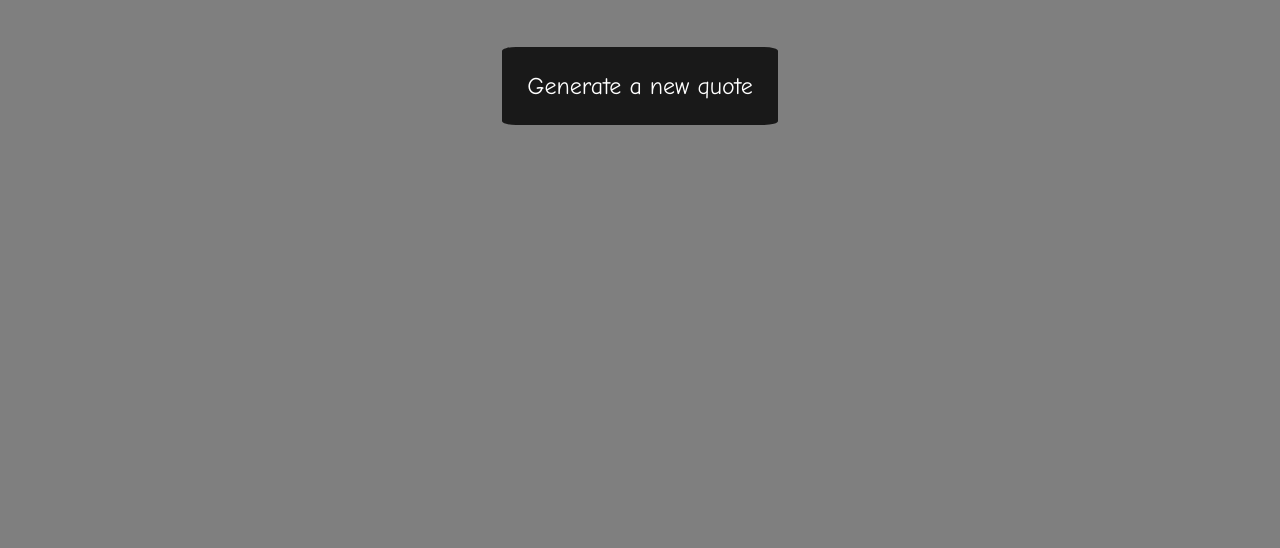
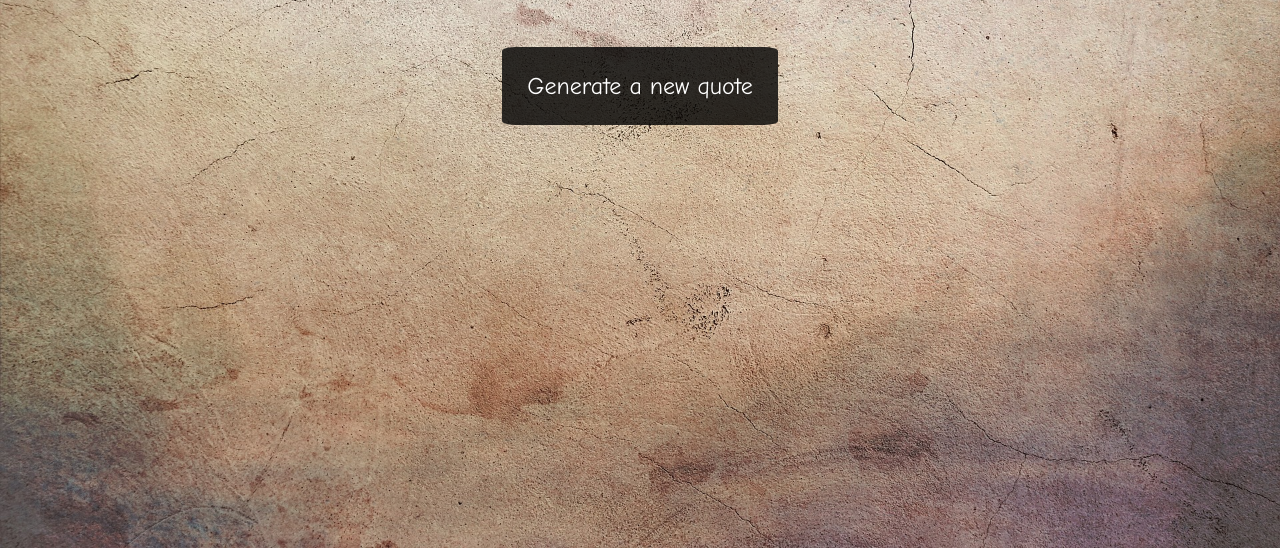
Before and after one commit to fccamper01/fccamper01.github.io, a plain HTML site: page quote.html in a window 1280 px wide. Shown: the part 252-800 px from the top of the page. Drawn offline with Linux system fonts and the light colour scheme.

Commit message:
Update style.css

```diff
--- a/css/style.css
+++ b/css/style.css
@@ -1,7 +1,7 @@
 
 body {
     font-family: "Comic Sans MS", cursive, sans-se;
-    background-image:url("img/bkgr.jpg");
+    background-image:url("../img/bkgr.jpg");
     background-size: cover;
     background-color:rgba(0,0,0,0.5);
     color:#000;
```
